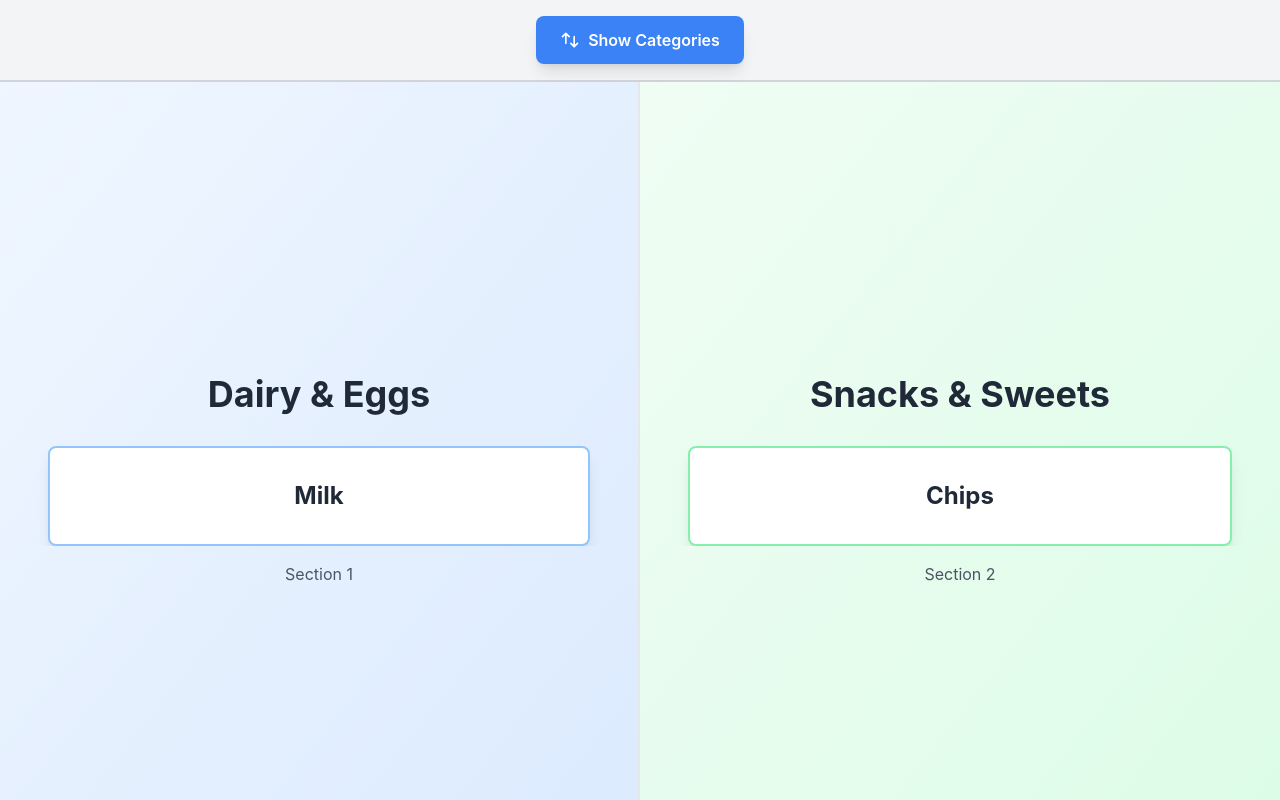
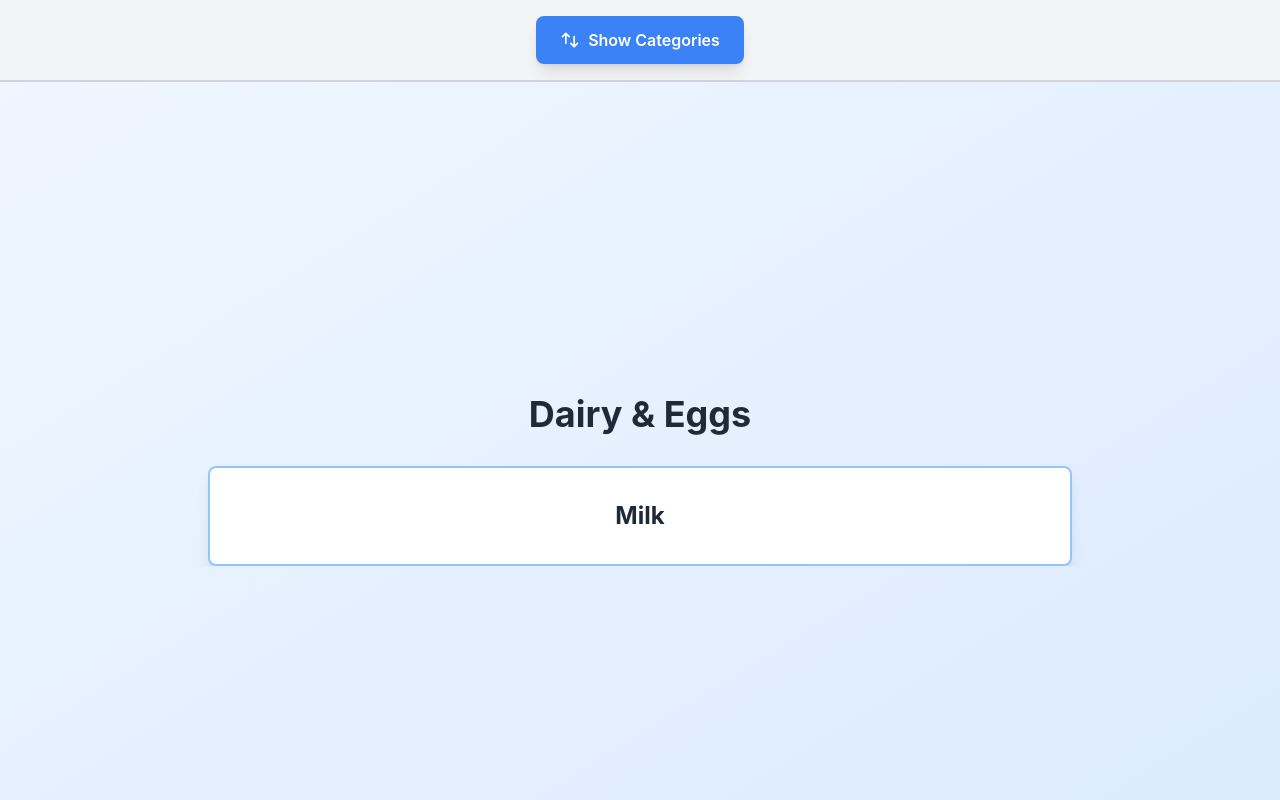
Before and after one commit to Saicrypto/scripe, a Next.js app: page / in a window 1280 px wide. Built offline with nearby package versions, Linux system fonts and the light colour scheme.

Commit message:
Simplify to single section with all 12 categories

```diff
--- a/app/page.tsx
+++ b/app/page.tsx
@@ -54,9 +54,6 @@ export default function Home() {
     }
   ]
 
-  const leftCategories = categoriesWithSubs.slice(0, 6)
-  const rightCategories = categoriesWithSubs.slice(6, 12)
-
   const [selectedCategory, setSelectedCategory] = useState<string | null>(null)
   const [isFlipped, setIsFlipped] = useState(false)
 
@@ -84,15 +81,14 @@ export default function Home() {
         </button>
       </div>
 
-      {/* Main Content - Two Perfect Halves */}
-      <div className="w-full flex-1 flex flex-col md:flex-row overflow-hidden">
-        {/* LEFT SECTION - With Vertical Scrolling */}
-        <div className="w-full md:w-1/2 h-1/2 md:h-full border-b-2 md:border-b-0 md:border-r-2 border-gray-200 flex flex-col">
+      {/* Main Content - Single Section */}
+      <div className="w-full flex-1 overflow-hidden">
         {selectedCategory && !isFlipped && (
-            <div className="bg-blue-500 text-white py-2 md:py-3 px-4 md:px-6 text-center w-full z-10 flex-shrink-0">
+          <div className="bg-blue-500 text-white py-2 md:py-3 px-4 md:px-6 text-center w-full z-10">
             <h2 className="text-base md:text-lg font-semibold">{selectedCategory}</h2>
           </div>
         )}
+
         {/* Conditional Scrollable Container */}
         {selectedCategory ? (
           // Horizontal scrolling for selected category's subcategories
@@ -100,40 +96,39 @@ export default function Home() {
             {categoriesWithSubs.find(c => c.name === selectedCategory)?.subcategories.map((sub) => (
               <div
                 key={sub}
-                  className="snap-start min-w-full h-full flex-shrink-0 flex flex-col items-center justify-center p-8"
+                className="snap-start min-w-full h-full flex-shrink-0 flex flex-col items-center justify-center p-4 md:p-8"
               >
                 <div className="w-full max-w-2xl">
-                    <div className="bg-white p-6 md:p-12 rounded-lg shadow-xl border-2 border-blue-400 hover:border-blue-600 transition-all">
+                  <div className="bg-white p-6 md:p-12 rounded-lg shadow-xl border-2 border-blue-400 hover:border-blue-600 active:border-blue-700 transition-all">
                     <p className="font-bold text-xl md:text-3xl text-gray-800 text-center">{sub}</p>
                   </div>
                 </div>
-                  <p className="text-gray-600 text-center mt-6">Section 1</p>
               </div>
             ))}
           </div>
         ) : isFlipped ? (
-            // Show all 6 category names at once
-            <div className="h-full bg-gradient-to-br from-blue-50 to-blue-100 p-6 overflow-y-auto">
-              <h3 className="text-xl md:text-2xl font-bold text-gray-800 text-center mb-4 md:mb-6">Categories 1-6</h3>
-              <div className="grid grid-cols-1 sm:grid-cols-2 gap-3 md:gap-4">
-                {leftCategories.map((category) => (
+          // Show all 12 category names at once in a grid
+          <div className="h-full bg-gradient-to-br from-blue-50 to-blue-100 p-4 md:p-6 overflow-y-auto">
+            <h3 className="text-xl md:text-2xl font-bold text-gray-800 text-center mb-4 md:mb-6">All Categories</h3>
+            <div className="grid grid-cols-2 md:grid-cols-3 lg:grid-cols-4 gap-3 md:gap-4 max-w-6xl mx-auto">
+              {categoriesWithSubs.map((category) => (
                 <div
                   key={category.name}
                   onClick={() => selectCategory(category.name)}
                   className="bg-white p-4 md:p-6 rounded-lg shadow-md hover:shadow-xl active:shadow-2xl transition-all cursor-pointer border-2 border-blue-300 hover:border-blue-500 active:border-blue-600"
                 >
-                    <p className="font-bold text-base md:text-lg text-gray-800 text-center">{category.name}</p>
+                  <p className="font-bold text-sm md:text-base text-gray-800 text-center">{category.name}</p>
                 </div>
               ))}
             </div>
           </div>
         ) : (
-            // Vertical scrolling when no category is selected
+          // Vertical scrolling with all 12 categories
           <div className="snap-y snap-mandatory overflow-y-auto overflow-x-hidden h-full scrollbar-thin">
-              {leftCategories.map((category) => (
+            {categoriesWithSubs.map((category) => (
               <div
                 key={category.name}
-                  className="snap-start h-screen w-full bg-gradient-to-br from-blue-50 to-blue-100 flex flex-col items-center justify-center border-b-4 border-blue-200 p-8"
+                className="snap-start h-screen w-full bg-gradient-to-br from-blue-50 to-blue-100 flex flex-col items-center justify-center border-b-4 border-blue-200 p-4 md:p-8"
               >
                 <h4 className="font-bold text-2xl md:text-4xl text-gray-800 text-center mb-4 md:mb-8">{category.name}</h4>
                 {/* Subcategories horizontal snap scroll */}
@@ -143,88 +138,16 @@ export default function Home() {
                       key={sub}
                       className="snap-start min-w-full flex-shrink-0 px-4"
                     >
-                        <div className="bg-white p-4 md:p-8 rounded-lg shadow-lg border-2 border-blue-300 hover:border-blue-500 transition-all">
+                      <div className="bg-white p-4 md:p-8 rounded-lg shadow-lg border-2 border-blue-300 hover:border-blue-500 active:border-blue-600 transition-all">
                         <p className="font-bold text-lg md:text-2xl text-gray-800 text-center">{sub}</p>
                       </div>
                     </div>
                   ))}
                 </div>
-                  <p className="text-gray-600 text-center mt-4">Section 1</p>
               </div>
             ))}
           </div>
         )}
-        </div>
-
-        {/* RIGHT SECTION - Static (No Vertical Scrolling) */}
-        <div className="w-full md:w-1/2 h-1/2 md:h-full flex flex-col">
-          {selectedCategory && !isFlipped && (
-            <div className="bg-blue-500 text-white py-2 md:py-3 px-4 md:px-6 text-center w-full z-10 flex-shrink-0">
-              <h2 className="text-base md:text-lg font-semibold">{selectedCategory}</h2>
-            </div>
-          )}
-          {/* Conditional Scrollable Container */}
-          {selectedCategory ? (
-            // Horizontal scrolling for selected category's subcategories
-            <div className="snap-x snap-mandatory overflow-x-auto overflow-y-hidden h-full scrollbar-thin flex bg-gradient-to-br from-green-50 to-green-100">
-              {categoriesWithSubs.find(c => c.name === selectedCategory)?.subcategories.map((sub) => (
-                <div
-                  key={sub}
-                  className="snap-start min-w-full h-full flex-shrink-0 flex flex-col items-center justify-center p-8"
-                >
-                  <div className="w-full max-w-2xl">
-                    <div className="bg-white p-12 rounded-lg shadow-xl border-2 border-green-400 hover:border-green-600 transition-all">
-                      <p className="font-bold text-3xl text-gray-800 text-center">{sub}</p>
-                    </div>
-                  </div>
-                  <p className="text-gray-600 text-center mt-6">Section 2</p>
-                </div>
-              ))}
-            </div>
-          ) : isFlipped ? (
-            // Show all 6 category names at once
-            <div className="h-full bg-gradient-to-br from-green-50 to-green-100 p-6 overflow-y-auto">
-              <h3 className="text-xl md:text-2xl font-bold text-gray-800 text-center mb-4 md:mb-6">Categories 7-12</h3>
-              <div className="grid grid-cols-1 sm:grid-cols-2 gap-3 md:gap-4">
-                {rightCategories.map((category) => (
-                  <div
-                    key={category.name}
-                    onClick={() => selectCategory(category.name)}
-                    className="bg-white p-4 md:p-6 rounded-lg shadow-md hover:shadow-xl active:shadow-2xl transition-all cursor-pointer border-2 border-green-300 hover:border-green-500 active:border-green-600"
-                  >
-                    <p className="font-bold text-base md:text-lg text-gray-800 text-center">{category.name}</p>
-                  </div>
-                ))}
-              </div>
-            </div>
-          ) : (
-            // Vertical scrolling for right section with its own categories
-            <div className="snap-y snap-mandatory overflow-y-auto overflow-x-hidden h-full scrollbar-thin">
-              {rightCategories.map((category) => (
-                <div
-                  key={category.name}
-                  className="snap-start h-screen w-full bg-gradient-to-br from-green-50 to-green-100 flex flex-col items-center justify-center border-b-4 border-green-200 p-8"
-                >
-                  <h4 className="font-bold text-2xl md:text-4xl text-gray-800 text-center mb-4 md:mb-8">{category.name}</h4>
-                  {/* Subcategories horizontal snap scroll */}
-                  <div className="w-full max-w-4xl snap-x snap-mandatory overflow-x-auto scrollbar-thin flex">
-                    {category.subcategories.map((sub) => (
-                      <div
-                        key={sub}
-                        className="snap-start min-w-full flex-shrink-0 px-4"
-                      >
-                        <div className="bg-white p-8 rounded-lg shadow-lg border-2 border-green-300 hover:border-green-500 transition-all">
-                          <p className="font-bold text-2xl text-gray-800 text-center">{sub}</p>
-                        </div>
-                      </div>
-                    ))}
-                  </div>
-                  <p className="text-gray-600 text-center mt-4">Section 2</p>
-                </div>
-              ))}
-            </div>
-          )}
-        </div>
       </div>
 
       <style jsx>{`
```
Lines whose indentation alone changed are shown as unchanged.
